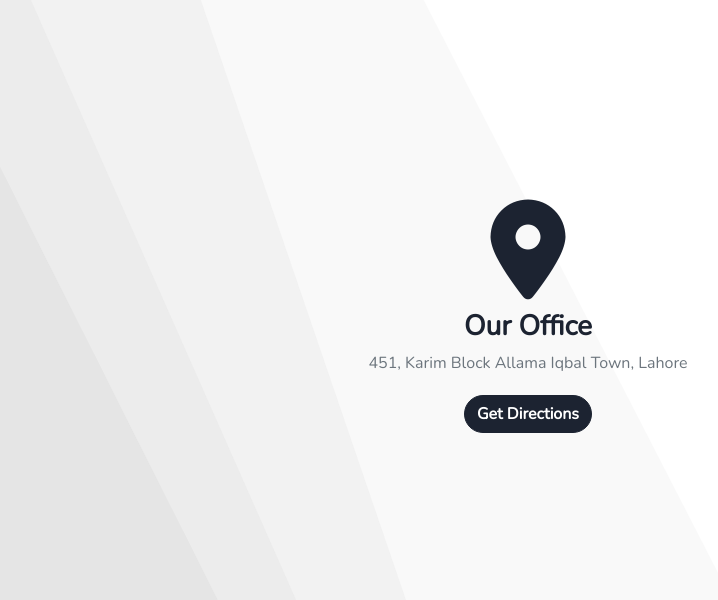
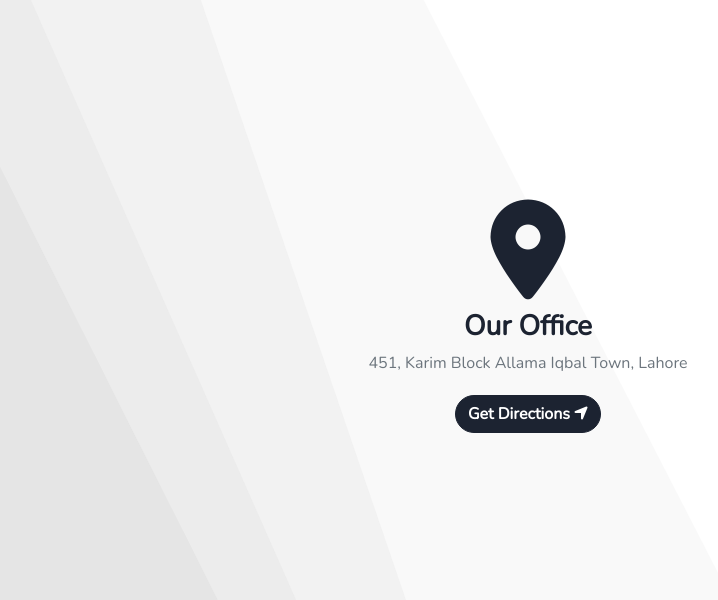
Before and after one commit to malikhuzafah/yaas-energy, a PHP site: page /contact.html in a window 1280 px wide. Shown: the part 1395-1995 px from the top of the page, without its empty margins (112-830 px from the left). Run offline with PHP 8.4, Linux system fonts and the light colour scheme; some libraries are stand-ins or nearby versions.

Commit message:
contact classes

```diff
--- a/contact.html
+++ b/contact.html
@@ -252,9 +252,9 @@
     <div id="contact" style="color: #1c2331;">
         <div class="container">
             <div class="row">
-                <div class="col-12 text-center" style="margin-bottom: 150px;">
-                    <div style="margin-bottom: 10px;">
-                        <i style="font-size: 100px;" class="fa-solid fa-location-dot"></i>
+                <div class="col-12 text-center contact-directions-container">
+                    <div class="contact-directions-icon-container">
+                        <i class="fa-solid fa-location-dot contact-directions-icon"></i>
                     </div>
                     <div class="h3">
                         <span><strong>Our Office</strong></span>
@@ -262,10 +262,11 @@
                     <div class="text-muted">
                         <span>451, Karim Block Allama Iqbal Town, Lahore</span>
                     </div>
-                    <div class="container" style="padding: 20px;">
+                    <div class="container contact-directions">
                         <a target="_blank"
                             href="https://maps.google.com/maps/dir//YAAS+ENERGY+PVT+LTD+Plot+451+Karim+Block+Allama+Iqbal+Town,+Lahore,+Punjab+54570/@31.507799,74.2773746,16z/data=!4m5!4m4!1m0!1m2!1m1!1s0x3919030d1451678b:0x33372ed7095590e4">
-                            <button class="my-btn5 btn"><span>Get Directions</span></button>
+                            <button class="my-btn5 btn"><span>Get Directions <i
+                                        class="fa-solid fa-location-arrow"></i></span></button>
                         </a>
                     </div>
                 </div>
--- a/css/styles.css
+++ b/css/styles.css
@@ -906,6 +906,22 @@ a {
   color: #1c2331;
 }
 
+.contact-directions-container {
+  margin-bottom: 150px;
+}
+
+.contact-directions-icon-container {
+  margin-bottom: 10px;
+}
+
+.contact-directions-icon {
+  font-size: 100px;
+}
+
+.contact-directions {
+  padding: 20px;
+}
+
 /* contact page end */
 
 #navbar-toggle {
```
